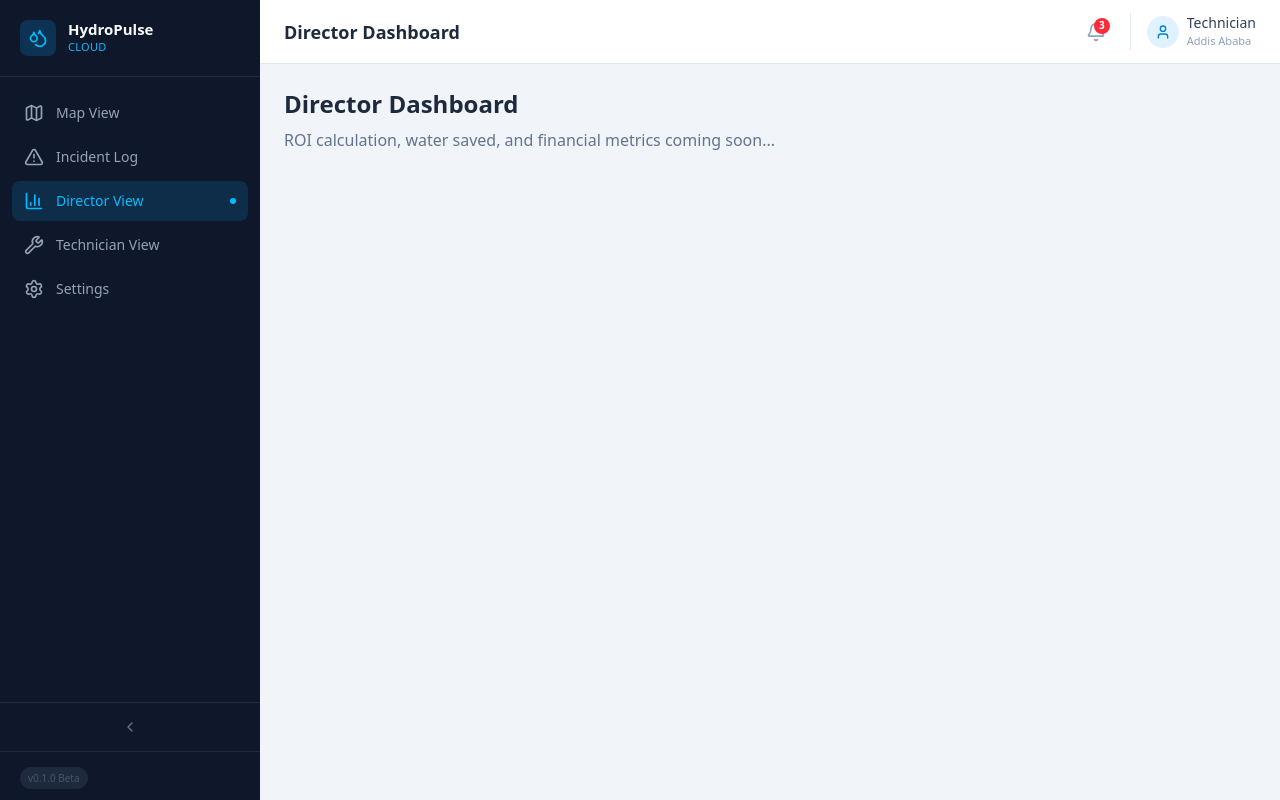
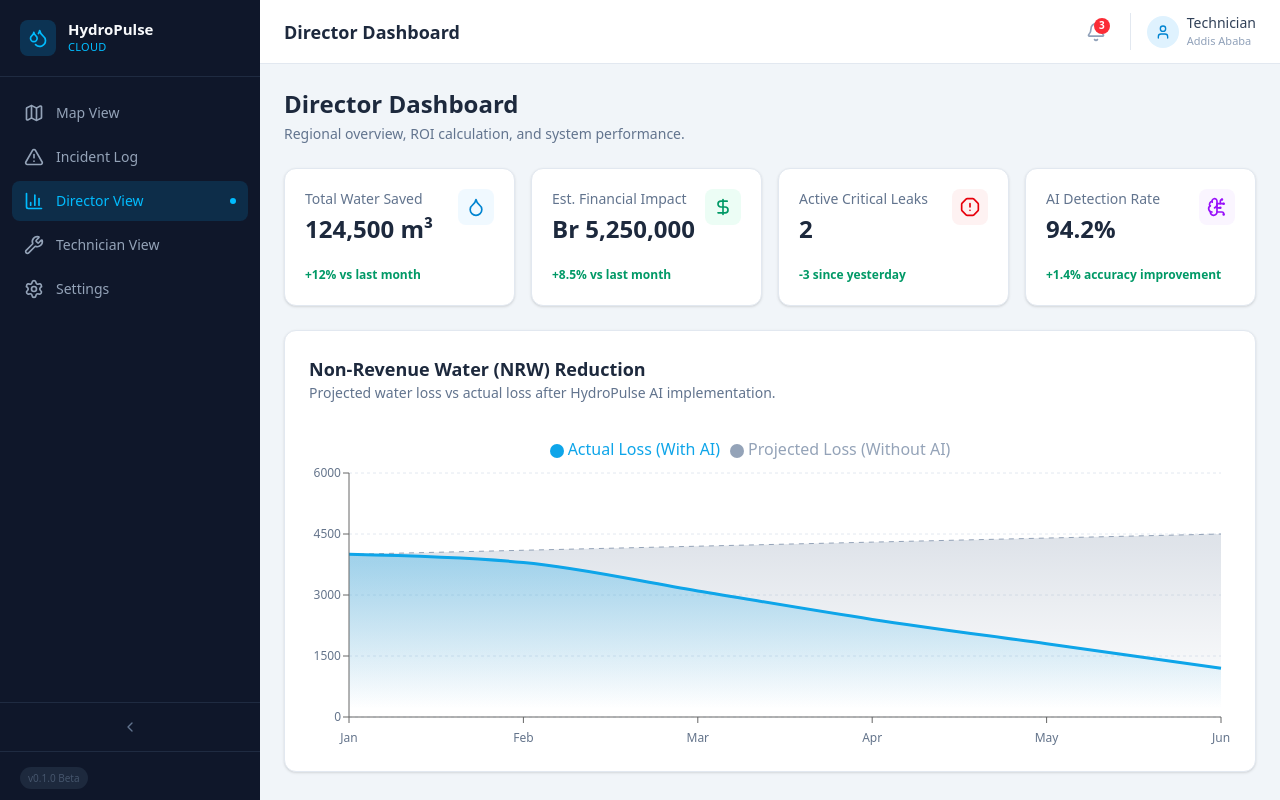
Before and after one commit to elham-abdu/hydropulse-cloud, a Next.js app in the folder frontend/: page /director in a window 1280 px wide. Built offline with nearby package versions, Linux system fonts and the light colour scheme.

Commit message:
feat(frontend): implement director dashboard with KPIs and savings chart

```diff
--- a/frontend/src/app/director/page.tsx
+++ b/frontend/src/app/director/page.tsx
@@ -1,11 +1,18 @@
 import AppShell from '@/components/layout/AppShell';
+import ExecutiveKPIs from '@/components/director/ExecutiveKPIs';
+import SavingsChart from '@/components/director/SavingsChart';
 
 export default function DirectorPage() {
   return (
     <AppShell>
-      <div className="p-6">
-        <h2 className="text-2xl font-bold text-slate-800">Director Dashboard</h2>
-        <p className="text-slate-500 mt-2">ROI calculation, water saved, and financial metrics coming soon...</p>
+      <div className="p-6 max-w-7xl mx-auto space-y-6">
+        <div>
+          <h2 className="text-2xl font-bold text-slate-800">Director Dashboard</h2>
+          <p className="text-slate-500 mt-1 text-sm">Regional overview, ROI calculation, and system performance.</p>
+        </div>
+
+        <ExecutiveKPIs />
+        <SavingsChart />
       </div>
     </AppShell>
   );
--- /dev/null
+++ b/frontend/src/components/director/ExecutiveKPIs.tsx
@@ -0,0 +1,70 @@
+'use client';
+
+import { Droplet, DollarSign, AlertOctagon, BrainCircuit } from 'lucide-react';
+
+export default function ExecutiveKPIs() {
+  const kpis = [
+    {
+      title: 'Total Water Saved',
+      value: '124,500 m³',
+      trend: '+12% vs last month',
+      trendPositive: true,
+      icon: Droplet,
+      color: 'text-sky-600',
+      bg: 'bg-sky-50',
+    },
+    {
+      title: 'Est. Financial Impact',
+      value: 'Br 5,250,000',
+      trend: '+8.5% vs last month',
+      trendPositive: true,
+      icon: DollarSign,
+      color: 'text-emerald-600',
+      bg: 'bg-emerald-50',
+    },
+    {
+      title: 'Active Critical Leaks',
+      value: '2',
+      trend: '-3 since yesterday',
+      trendPositive: true,
+      icon: AlertOctagon,
+      color: 'text-red-600',
+      bg: 'bg-red-50',
+    },
+    {
+      title: 'AI Detection Rate',
+      value: '94.2%',
+      trend: '+1.4% accuracy improvement',
+      trendPositive: true,
+      icon: BrainCircuit,
+      color: 'text-purple-600',
+      bg: 'bg-purple-50',
+    },
+  ];
+
+  return (
+    <div className="grid grid-cols-1 md:grid-cols-2 lg:grid-cols-4 gap-4">
+      {kpis.map((kpi) => {
+        const Icon = kpi.icon;
+        return (
+          <div key={kpi.title} className="bg-white p-5 rounded-xl border border-slate-200 shadow-sm">
+            <div className="flex justify-between items-start">
+              <div>
+                <p className="text-sm font-medium text-slate-500">{kpi.title}</p>
+                <h3 className="text-2xl font-bold text-slate-800 mt-1">{kpi.value}</h3>
+              </div>
+              <div className={`p-2 rounded-lg ${kpi.bg}`}>
+                <Icon className={`w-5 h-5 ${kpi.color}`} />
+              </div>
+            </div>
+            <div className="mt-4">
+              <span className={`text-xs font-semibold ${kpi.trendPositive ? 'text-emerald-600' : 'text-red-600'}`}>
+                {kpi.trend}
+              </span>
+            </div>
+          </div>
+        );
+      })}
+    </div>
+  );
+}
--- /dev/null
+++ b/frontend/src/components/director/SavingsChart.tsx
@@ -0,0 +1,74 @@
+'use client';
+
+import {
+  AreaChart,
+  Area,
+  XAxis,
+  YAxis,
+  CartesianGrid,
+  Tooltip,
+  ResponsiveContainer,
+  Legend,
+} from 'recharts';
+
+const data = [
+  { month: 'Jan', projectedLoss: 4000, actualLoss: 4000 },
+  { month: 'Feb', projectedLoss: 4100, actualLoss: 3800 },
+  { month: 'Mar', projectedLoss: 4200, actualLoss: 3100 },
+  { month: 'Apr', projectedLoss: 4300, actualLoss: 2400 },
+  { month: 'May', projectedLoss: 4400, actualLoss: 1800 },
+  { month: 'Jun', projectedLoss: 4500, actualLoss: 1200 },
+];
+
+export default function SavingsChart() {
+  return (
+    <div className="bg-white p-6 rounded-xl border border-slate-200 shadow-sm mt-6">
+      <div className="mb-6">
+        <h3 className="text-lg font-bold text-slate-800">Non-Revenue Water (NRW) Reduction</h3>
+        <p className="text-sm text-slate-500">Projected water loss vs actual loss after HydroPulse AI implementation.</p>
+      </div>
+
+      <div className="h-80 w-full">
+        <ResponsiveContainer width="100%" height="100%">
+          <AreaChart data={data} margin={{ top: 10, right: 10, left: -20, bottom: 0 }}>
+            <defs>
+              <linearGradient id="colorProjected" x1="0" y1="0" x2="0" y2="1">
+                <stop offset="5%" stopColor="#94A3B8" stopOpacity={0.3}/>
+                <stop offset="95%" stopColor="#94A3B8" stopOpacity={0}/>
+              </linearGradient>
+              <linearGradient id="colorActual" x1="0" y1="0" x2="0" y2="1">
+                <stop offset="5%" stopColor="#0EA5E9" stopOpacity={0.3}/>
+                <stop offset="95%" stopColor="#0EA5E9" stopOpacity={0}/>
+              </linearGradient>
+            </defs>
+            <CartesianGrid strokeDasharray="3 3" vertical={false} stroke="#E2E8F0" />
+            <XAxis dataKey="month" tick={{ fontSize: 12, fill: '#64748B' }} tickMargin={10} />
+            <YAxis tick={{ fontSize: 12, fill: '#64748B' }} />
+            <Tooltip
+              contentStyle={{ borderRadius: '8px', border: 'none', boxShadow: '0 4px 6px -1px rgb(0 0 0 / 0.1)' }}
+            />
+            <Legend verticalAlign="top" height={36} iconType="circle" />
+            <Area
+              type="monotone"
+              dataKey="projectedLoss"
+              name="Projected Loss (Without AI)"
+              stroke="#94A3B8"
+              fillOpacity={1}
+              fill="url(#colorProjected)"
+              strokeDasharray="5 5"
+            />
+            <Area
+              type="monotone"
+              dataKey="actualLoss"
+              name="Actual Loss (With AI)"
+              stroke="#0EA5E9"
+              strokeWidth={3}
+              fillOpacity={1}
+              fill="url(#colorActual)"
+            />
+          </AreaChart>
+        </ResponsiveContainer>
+      </div>
+    </div>
+  );
+}
```
